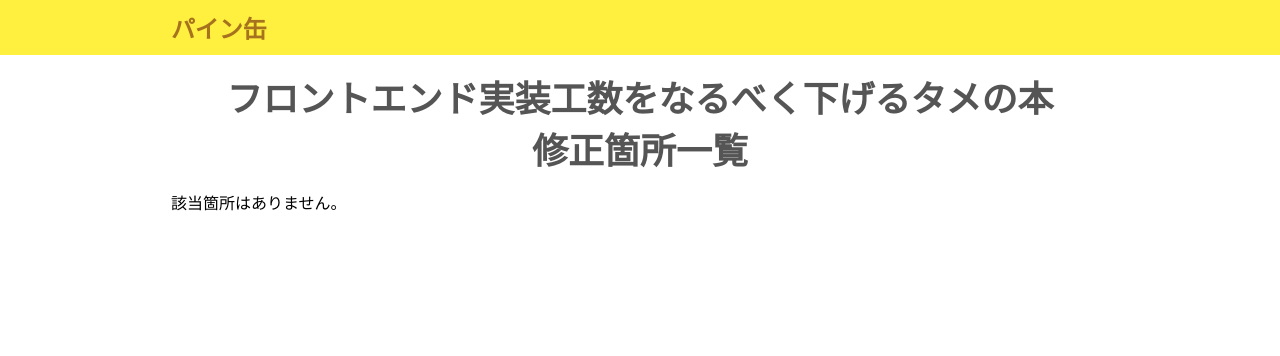
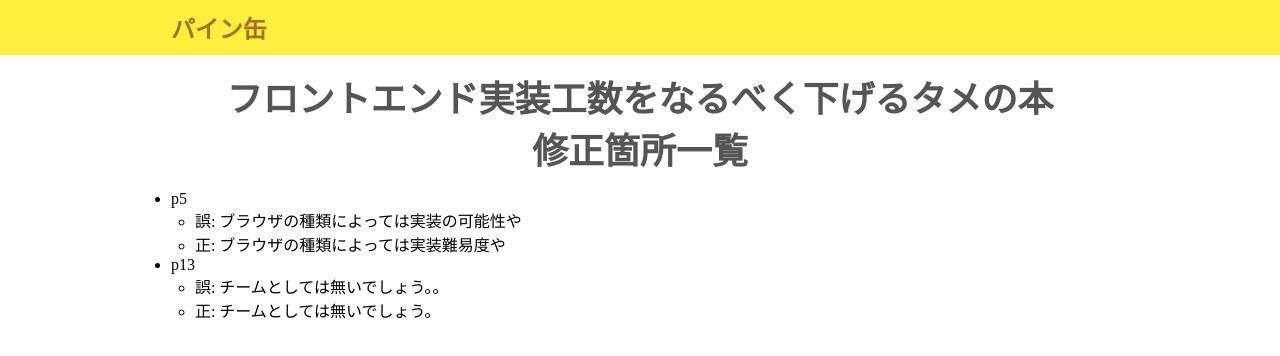
Before and after one commit to sadnessOjisan/pinecan, a Gatsby site: page /revice/kosubook in a window 1280 px wide. Built offline with nearby package versions, Linux system fonts and the light colour scheme; Gatsby itself is replaced by a stand-in of ours.

Commit message:
誤字の指摘追加 (#4)
* rm: unused file

* fix: img

* update: revice

* update: sp mode

* update: all sp

* update: readme

* fix

```diff
--- a/src/pages/revice/kosubook.js
+++ b/src/pages/revice/kosubook.js
@@ -13,14 +13,20 @@ export default () => {
           フロントエンド実装工数をなるべく下げるタメの本 <br></br>修正箇所一覧
         </Title>
         <ul>
-          {/* <li>
-            p1
+          <li>
+            p5
             <ul style={{ marginLeft: "2.4rem" }}>
-              <li>誤</li>
-              <li>正</li>
+              <li>誤: ブラウザの種類によっては実装の可能性や</li>
+              <li>正: ブラウザの種類によっては実装難易度や</li>
             </ul>
-          </li> */}
-          該当箇所はありません。
+          </li>
+          <li>
+            p13
+            <ul style={{ marginLeft: "2.4rem" }}>
+              <li>誤: チームとしては無いでしょう。。</li>
+              <li>正: チームとしては無いでしょう。</li>
+            </ul>
+          </li>
         </ul>
       </Section>
     </Layout>
```
